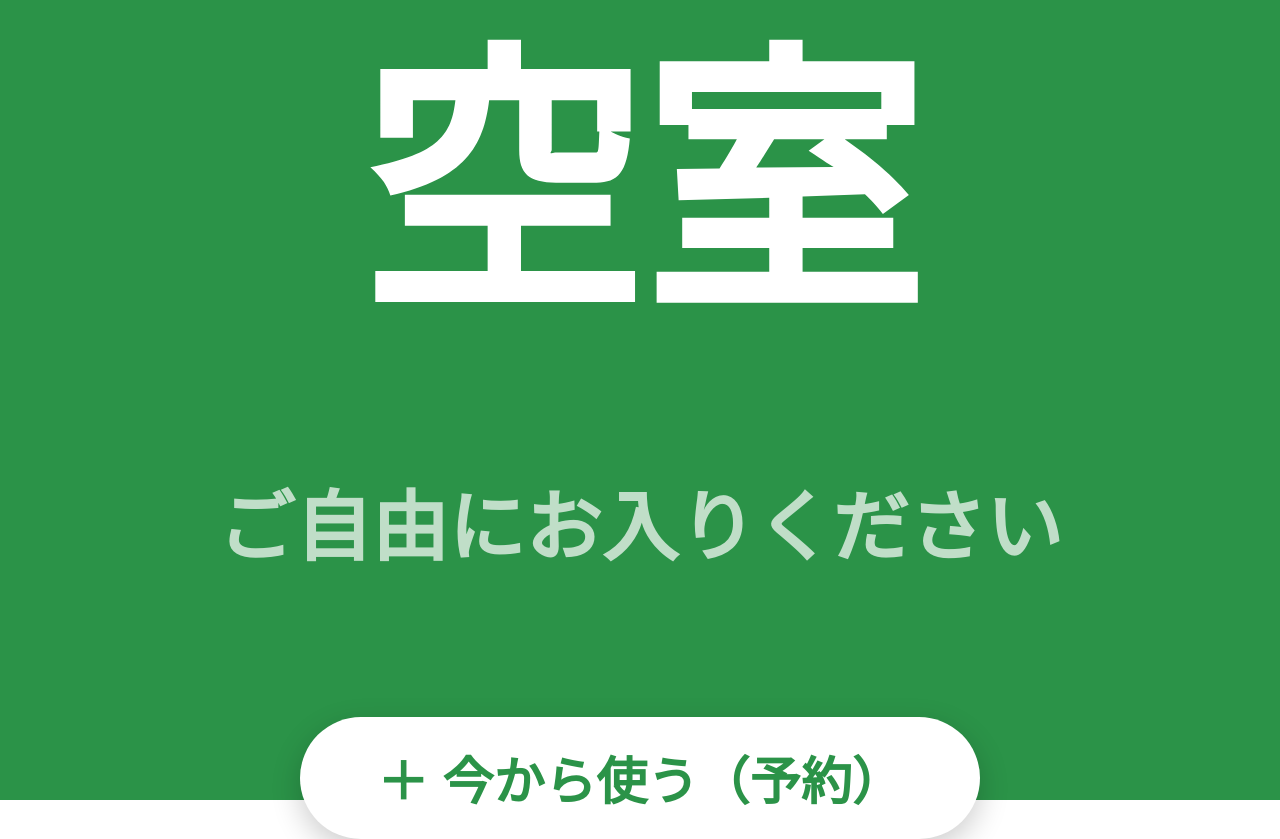
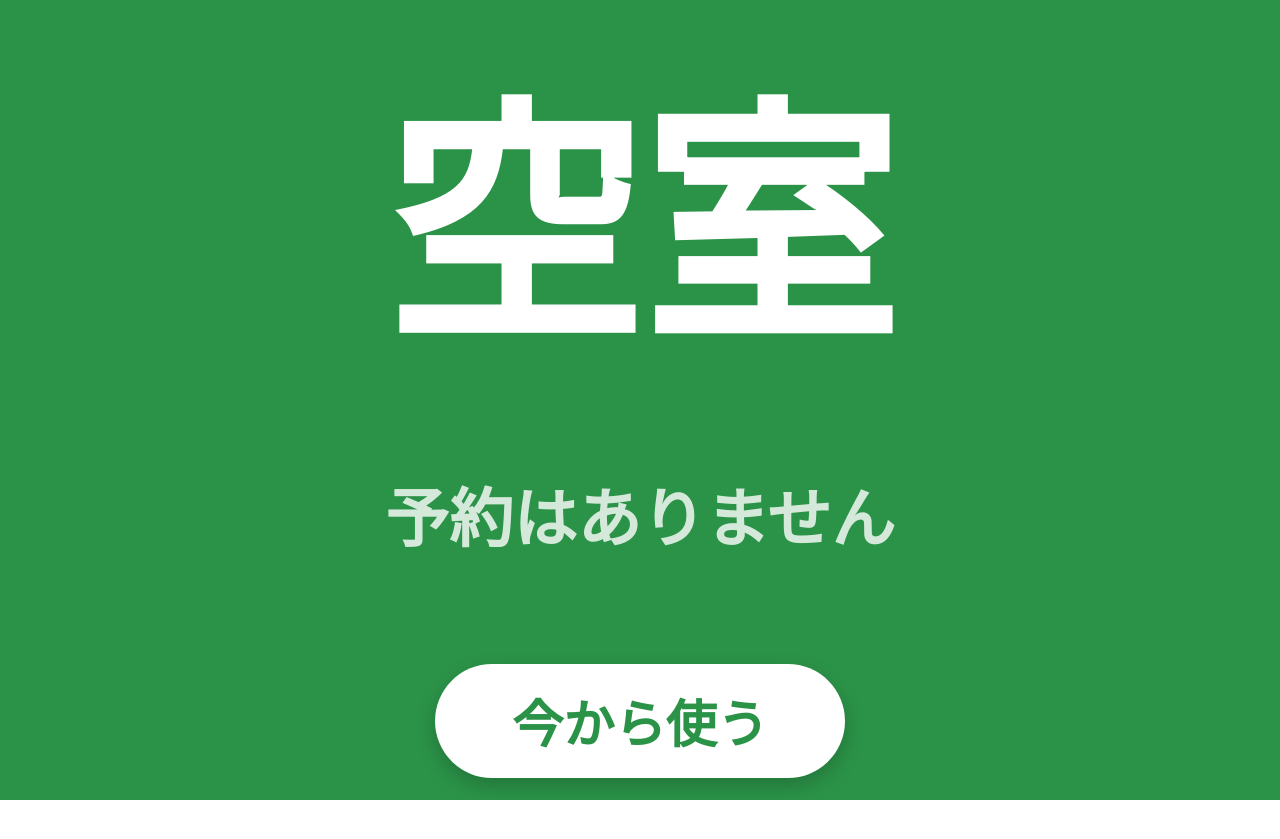
Before and after one commit to kotani6053/-, a Next.js app: page / in a window 1280 px wide. After the commit the page ends 800 px from the top, so only its background shows below. Built offline with nearby package versions, Linux system fonts and the light colour scheme.

Commit message:
Update page.js

```diff
--- a/app/page.js
+++ b/app/page.js
@@ -3,8 +3,17 @@ import { useState, useEffect } from "react";
 
 export default function TabletDisplay() {
   const [data, setData] = useState(null);
-  const [isEditing, setIsEditing] = useState(false); // 入力モードかどうかの管理
-  const [form, setForm] = useState({ user: "", purpose: "", time: "" });
+  const [isEditing, setIsEditing] = useState(false);
+  const [form, setForm] = useState({ user: "", purpose: "", startTime: "10:00", endTime: "11:00" });
+
+  // 10分刻みの時間リストを生成 (00:00 〜 23:50)
+  const timeOptions = [];
+  for (let h = 0; h < 24; h++) {
+    for (let m = 0; m < 60; m += 10) {
+      const time = `${h.toString().padStart(2, '0')}:${m.toString().padStart(2, '0')}`;
+      timeOptions.push(time);
+    }
+  }
 
   const fetchStatus = async () => {
     try {
@@ -20,18 +29,16 @@ export default function TabletDisplay() {
     return () => clearInterval(interval);
   }, []);
 
-  // 予約する
   const handleReserve = async () => {
     await fetch("/api/room", {
       method: "POST",
       headers: { "Content-Type": "application/json" },
       body: JSON.stringify(form),
     });
-    setIsEditing(false); // フォームを閉じる
+    setIsEditing(false);
     fetchStatus();
   };
 
-  // 空室にする
   const handleRelease = async () => {
     await fetch("/api/room", {
       method: "POST",
@@ -43,64 +50,67 @@ export default function TabletDisplay() {
 
   if (!data) return <div style={{background:"#000", height:"100vh"}}></div>;
 
+  const isOccupied = data.occupied;
+
   return (
     <div style={{
-      backgroundColor: data.occupied ? "#D90429" : "#2B9348",
-      color: "white",
-      height: "100vh",
-      width: "100vw",
-      display: "flex",
-      flexDirection: "column",
-      justifyContent: "center",
-      alignItems: "center",
-      fontFamily: "sans-serif",
-      textAlign: "center",
-      position: "relative"
+      backgroundColor: isOccupied ? "#D90429" : "#2B9348",
+      color: "white", height: "100vh", width: "100vw",
+      display: "flex", flexDirection: "column", justifyContent: "center", alignItems: "center",
+      fontFamily: "sans-serif", textAlign: "center", position: "relative", overflow: "hidden"
     }}>
 
-      {/* メイン表示 */}
-      <h1 style={{ fontSize: "22vw", margin: 0, fontWeight: "900" }}>
-        {data.occupied ? "使用中" : "空室"}
+      {/* 状態表示 */}
+      <h1 style={{ fontSize: "20vw", margin: 0, fontWeight: "900" }}>
+        {isOccupied ? "使用中" : "空室"}
       </h1>
 
-      <div style={{ fontSize: "6vw", fontWeight: "bold", marginTop: "20px" }}>
-        {data.occupied ? (
+      {/* 会議詳細の表示 */}
+      <div style={{ fontSize: "5vw", fontWeight: "bold", marginTop: "10px" }}>
+        {isOccupied ? (
           <div>
-            <p style={{ margin: 0 }}>{data.purpose}</p>
-            <p style={{ margin: 0, opacity: 0.8 }}>{data.user} {data.time && `| ${data.time}~`}</p>
+            <p style={{ margin: "5px 0", fontSize: "7vw" }}>{data.purpose}</p>
+            <p style={{ margin: 0 }}>{data.user} 様</p>
+            <p style={{ margin: "10px 0", backgroundColor: "rgba(0,0,0,0.2)", padding: "10px 30px", borderRadius: "50px", display: "inline-block" }}>
+              {data.startTime} 〜 {data.endTime}
+            </p>
           </div>
         ) : (
-          <p style={{ opacity: 0.7 }}>ご自由にお入りください</p>
+          <p style={{ opacity: 0.8 }}>予約はありません</p>
         )}
       </div>
 
-      {/* 操作ボタンエリア */}
-      <div style={{ marginTop: "8vh" }}>
-        {data.occupied ? (
-          // 使用中は「終了」ボタンだけ出す
-          <button onClick={handleRelease} style={buttonStyle("#fff", "#D90429")}>
-            ■ 会議終了（空室にする）
-          </button>
+      {/* ボタンエリア */}
+      <div style={{ marginTop: "5vh" }}>
+        {isOccupied ? (
+          <button onClick={handleRelease} style={buttonStyle("#fff", "#D90429")}>会議終了</button>
         ) : (
-          // 空室の時は「予約入力」ボタンを出す
-          <button onClick={() => setIsEditing(true)} style={buttonStyle("#fff", "#2B9348")}>
-            ＋ 今から使う（予約）
-          </button>
+          <button onClick={() => setIsEditing(true)} style={buttonStyle("#fff", "#2B9348")}>今から使う</button>
         )}
       </div>
 
-      {/* 入力モーダル（編集ボタンを押した時だけ重なって表示） */}
+      {/* 入力モーダル */}
       {isEditing && (
         <div style={modalOverlayStyle}>
           <div style={modalContentStyle}>
-            <h2 style={{color:"#333", fontSize:"3vw"}}>利用登録</h2>
+            <h2 style={{color:"#333", fontSize:"4vw", margin:"0 0 20px 0"}}>利用登録</h2>
+
             <input placeholder="利用者名" style={inputStyle} onChange={e => setForm({...form, user: e.target.value})} />
-            <input placeholder="利用目的" style={inputStyle} onChange={e => setForm({...form, purpose: e.target.value})} />
-            <input type="time" style={inputStyle} onChange={e => setForm({...form, time: e.target.value})} />
+            <input placeholder="利用目的（例：定例MTG）" style={inputStyle} onChange={e => setForm({...form, purpose: e.target.value})} />
 
-            <div style={{display:"flex", gap:"10px", marginTop:"20px"}}>
-              <button onClick={handleReserve} style={buttonStyle("#2B9348", "#fff")}>登録</button>
-              <button onClick={() => setIsEditing(false)} style={buttonStyle("#666", "#fff")}>戻る</button>
+            <div style={{display:"flex", alignItems:"center", gap:"10px", justifyContent:"center"}}>
+              <select style={selectStyle} value={form.startTime} onChange={e => setForm({...form, startTime: e.target.value})}>
+                {timeOptions.map(t => <option key={t} value={t}>{t}</option>)}
+              </select>
+              <span style={{color:"#333", fontSize:"3vw"}}>〜</span>
+              <select style={selectStyle} value={form.endTime} onChange={e => setForm({...form, endTime: e.target.value})}>
+                {timeOptions.map(t => <option key={t} value={t}>{t}</option>)}
+              </select>
+            </div>
+
+            <div style={{display:"flex", gap:"15px", marginTop:"20px"}}>
+              <button onClick={handleReserve} style={buttonStyle("#2B9348", "#fff", "3.5vw")}>登録する</button>
+              <button onClick={() => setIsEditing(false)} style={buttonStyle("#666", "#fff", "3.5vw")}>キャンセル</button>
             </div>
           </div>
         </div>
@@ -109,29 +119,26 @@ export default function TabletDisplay() {
   );
 }
 
-// スタイル定義
-const buttonStyle = (bg, col) => ({
-  padding: "3vh 6vw",
-  fontSize: "4vw",
-  borderRadius: "100px",
-  border: "none",
-  backgroundColor: bg,
-  color: col,
-  fontWeight: "900",
-  cursor: "pointer",
-  boxShadow: "0 10px 30px rgba(0,0,0,0.2)"
+// スタイル
+const buttonStyle = (bg, col, fsize = "4vw") => ({
+  padding: "2.5vh 6vw", fontSize: fsize, borderRadius: "100px", border: "none",
+  backgroundColor: bg, color: col, fontWeight: "900", cursor: "pointer", boxShadow: "0 8px 20px rgba(0,0,0,0.2)"
 });
 
 const modalOverlayStyle = {
   position: "absolute", top: 0, left: 0, width: "100%", height: "100%",
-  backgroundColor: "rgba(0,0,0,0.8)", display: "flex", justifyContent: "center", alignItems: "center"
+  backgroundColor: "rgba(0,0,0,0.85)", display: "flex", justifyContent: "center", alignItems: "center", zIndex: 100
 };
 
 const modalContentStyle = {
-  backgroundColor: "white", padding: "5vw", borderRadius: "20px",
-  display: "flex", flexDirection: "column", gap: "20px", width: "70%"
+  backgroundColor: "white", padding: "4vw", borderRadius: "30px",
+  display: "flex", flexDirection: "column", gap: "15px", width: "80%", maxWidth: "800px"
 };
 
 const inputStyle = {
-  padding: "2vh", fontSize: "3vw", borderRadius: "10px", border: "1px solid #ccc"
+  padding: "2vh", fontSize: "3vw", borderRadius: "12px", border: "2px solid #eee", width: "90%", alignSelf: "center"
 };
+
+const selectStyle = {
+  padding: "1.5vh 2vw", fontSize: "3vw", borderRadius: "12px", border: "2px solid #eee", backgroundColor: "#f9f9f9"
+};
```
